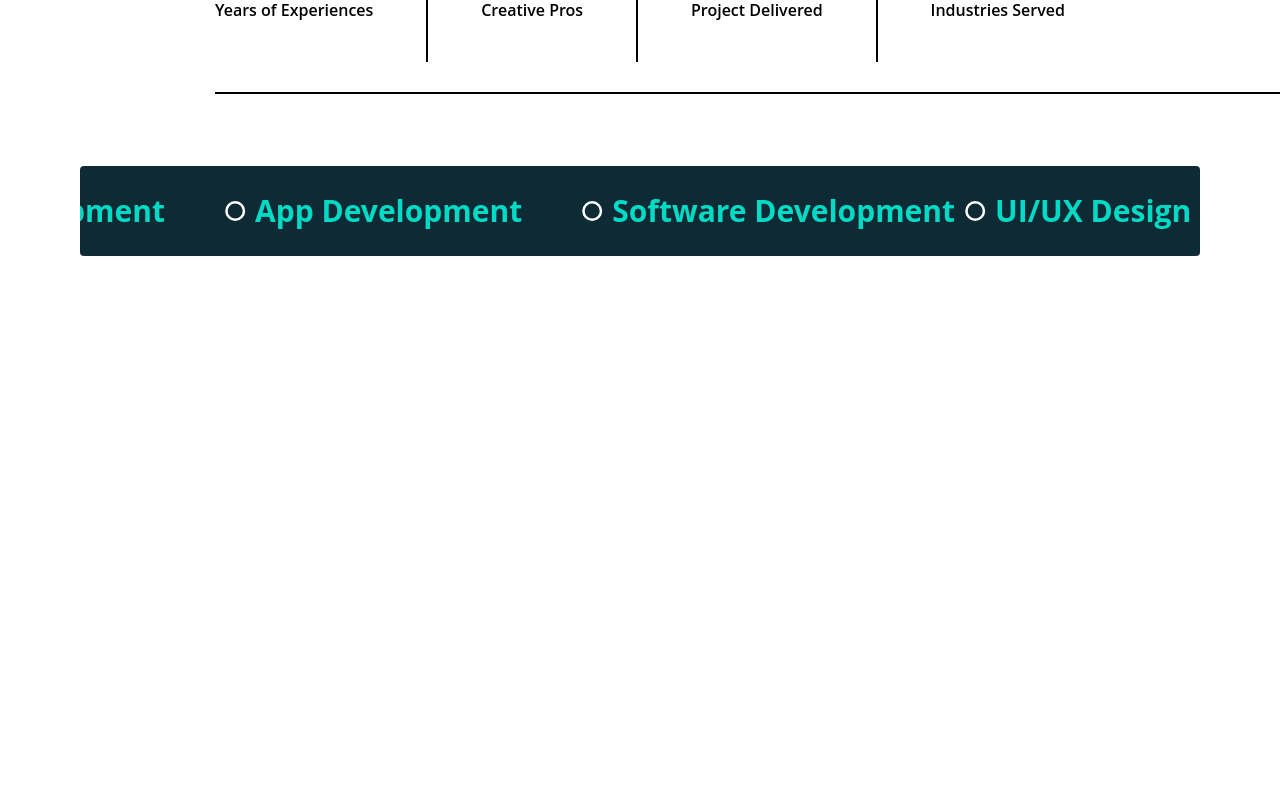
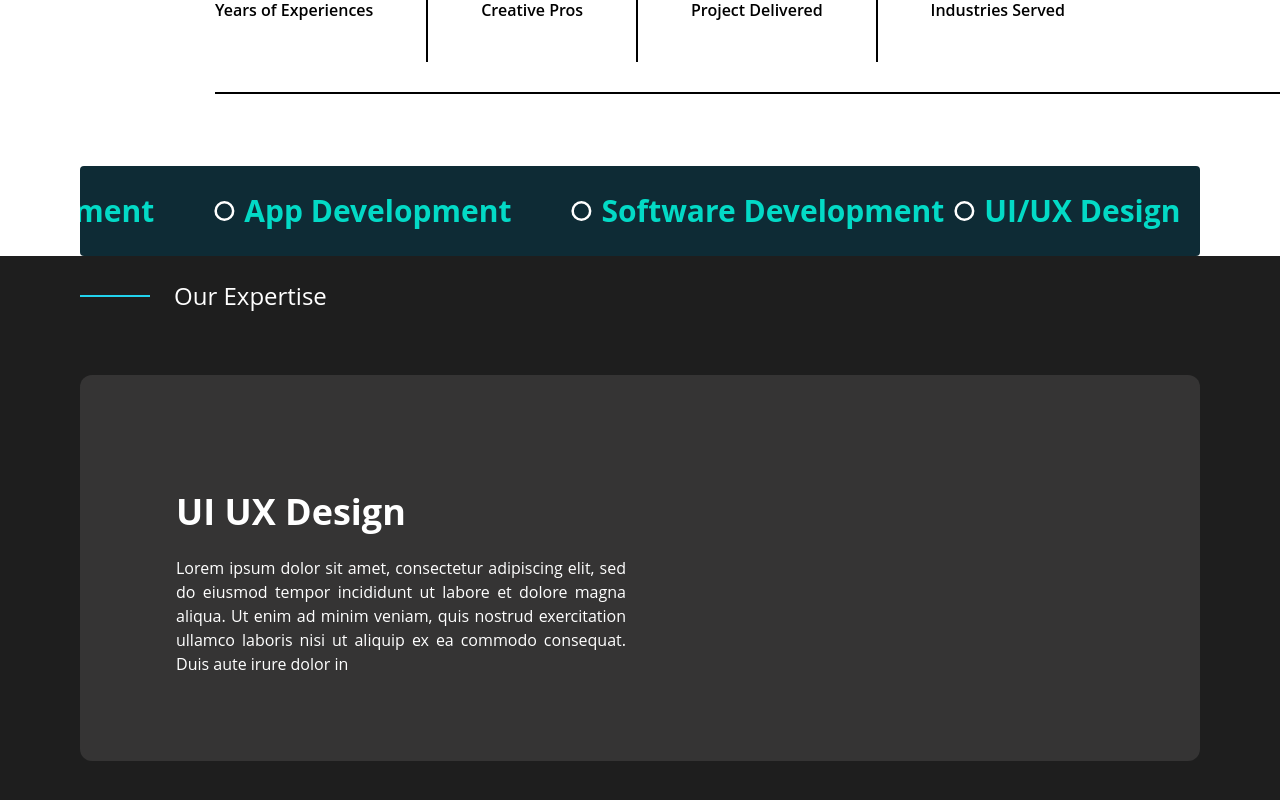
Before and after one commit to enamul-007/Traideas_project, a React (Vite) app: page /service in a window 1280 px wide. Shown: the part 1489-2289 px from the top of the page. Before the commit the page ends 1745 px from the top, so only its background shows below. Built offline with nearby package versions, Linux system fonts and the light colour scheme.

Commit message:
new part add

```diff
--- a/src/App.jsx
+++ b/src/App.jsx
@@ -3,6 +3,7 @@ import Navbar from "./component/RootLayout/Navbar/Navbar";
 import Banner from "./component/RootLayout/Banner_part/Banner";
 import Header from "./component/Header_part/Header";
 import Left_ani from "./component/Left_animetion/Left_ani";
+import Expertise_part from "./component/Expertise_part/Expertise_part";
 
 const App = () => {
   return (
@@ -14,6 +15,7 @@ const App = () => {
      </div>
      <Header/>
      <Left_ani/>
+     <Expertise_part/>
       </div>
     </div>
   );
--- /dev/null
+++ b/src/component/Expertise_part/Expertise_part.jsx
@@ -0,0 +1,32 @@
+import React from "react";
+import Common_overlay from "../common_component/Common_overlay";
+
+const Expertise_part = () => {
+  return (
+    <div>
+      <div className="bg-expertise_bg_color">
+        <div className="container">
+          <div className="flex flex-col pb-[64px]">
+            <div>
+              <div className="pt-6 pb-[63px]">
+                <Common_overlay
+                  title={"Our Expertise  "}
+                  style={{ color: "white" }}
+                />
+              </div>
+            </div>
+            {/* =====cart part===== */}
+            <div className="rounded-xl bg-cart_color ">
+              <div className="pt-[117px] pb-[85px] pl-[96px]">
+               <h1 className="text-4xl font-bold font-open_sans text-white_text_color">UI UX Design</h1>
+               <p className="text-base font-medium font-open_sans text-white_text_color w-[450px] text-justify pt-[24px]">Lorem ipsum dolor sit amet, consectetur adipiscing elit, sed do eiusmod tempor incididunt ut labore et dolore magna aliqua. Ut enim ad minim veniam, quis nostrud exercitation ullamco laboris nisi ut aliquip ex ea commodo consequat. Duis aute irure dolor in  </p>
+              </div>
+            </div>
+          </div>
+        </div>
+      </div>
+    </div>
+  );
+};
+
+export default Expertise_part;
--- a/src/component/Header_part/Header.jsx
+++ b/src/component/Header_part/Header.jsx
@@ -1,6 +1,7 @@
 import React from "react";
-import Common from "../common_component/Common_component";
+import Common from "../common_component/CComponent";
 import About_common from "../common_component/About_common";
+import Common_overlay from "../common_component/Common_overlay";
 
 
 const Header = () => {
@@ -8,11 +9,7 @@ const Header = () => {
     <div>
       <div className="container">
         <div className="pt-[72px] px-[135px]">
-          <div className="flex items-center gap-6">
-            <div class="w-[70px] h-[2px] bg-cyan-400  "></div>
-
-            <h3 className="text-2xl font-medium font-open_sans">Who we are</h3>
-          </div>
+        <Common_overlay title={"Who we are"}/>
           <div className="flex items-center pt-[38px] justify-between">
             <h2 className="text-3xl font-bold font-open_sans ">
               About us Heading
--- a/src/component/RootLayout/Banner_part/Banner.jsx
+++ b/src/component/RootLayout/Banner_part/Banner.jsx
@@ -1,6 +1,6 @@
 import React from "react";
 import Banner_img from "../../../assets/Banner/Banner.png";
-import Common from "../../common_component/common_component";
+import Common from "../../common_component/CComponent";
 
 const Banner = () => {
   return (
--- a/src/component/common_component/About_common.jsx
+++ b/src/component/common_component/About_common.jsx
@@ -4,6 +4,7 @@ const About_common = ( {title , heading} ) => {
   return (
     <div>
         <div>
+
             <h1 className='text-4xl font-bold font-open_sans'>{title}</h1>
             <p className='pt-4 text-base font-semibold font-open_sans'>{heading}</p>
         </div>
--- a/src/component/common_component/Common_component.jsx
+++ b/src/component/common_component/CComponent.jsx
@@ -1,8 +1,9 @@
 import React from 'react'
 
-const common_component = ({text}) => {
+const CComponent = ({text}) => {
   return (
     <div>
+
         <h3 className="px-4 py-1 rounded text-white_text_color font-open_sans bg-custom_color">
                 {text}
               </h3>
@@ -10,4 +11,4 @@ const common_component = ({text}) => {
   )
 }
 
-export default common_component
+export default CComponent
--- /dev/null
+++ b/src/component/common_component/Common_overlay.jsx
@@ -0,0 +1,15 @@
+import React from 'react'
+
+const Common_overlay = ({title , style }) => {
+  return (
+    <div>
+        <div className="flex items-center gap-6">
+            <div class="w-[70px] h-[2px] bg-cyan-400  "></div>
+
+            <h3 className="text-2xl font-medium font-open_sans" style={style}>{title}</h3>
+          </div>
+    </div>
+  )
+}
+
+export default Common_overlay
--- a/src/index.css
+++ b/src/index.css
@@ -43,6 +43,8 @@
   --black_color: #000000;
   --left_ani_Bgcolor: #0E2B35;
   --ani_text_color: #03DAC6;
+  --expertise_bg_color: #1E1E1E;
+  --cart_color:#3d3b3bc3;
 
   --open_sans: "Open Sans", sans-serif;
 }
--- a/tailwind.config.js
+++ b/tailwind.config.js
@@ -9,7 +9,9 @@ export default {
         custom_color: "var(--custom_color)",
         black_color: "var(--black_color)",
         left_ani_Bgcolor: "var(--left_ani_Bgcolor)",
-        ani_text_color:"var(--ani_text_color)"
+        ani_text_color:"var(--ani_text_color)",
+        expertise_bg_color:"var(--expertise_bg_color)",
+        cart_color:"var(--cart_color)",
       },
 
       fontFamily: {
```
